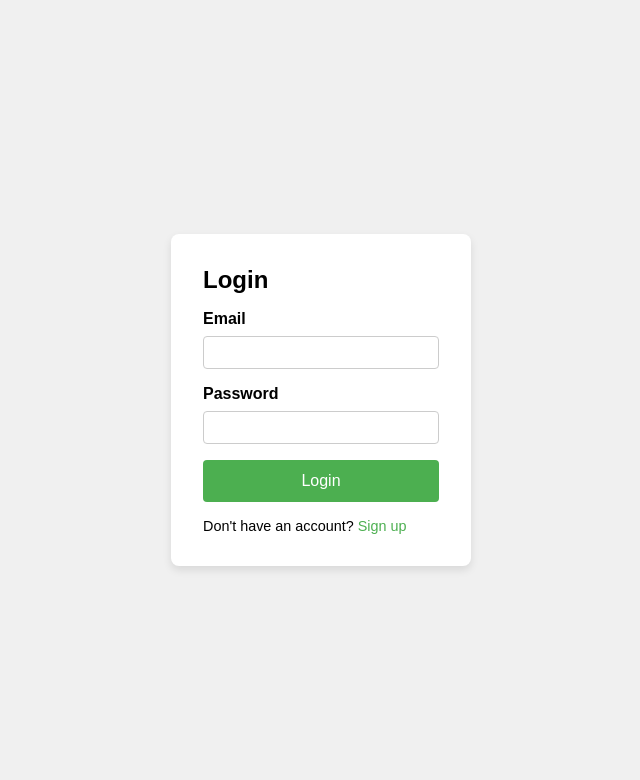
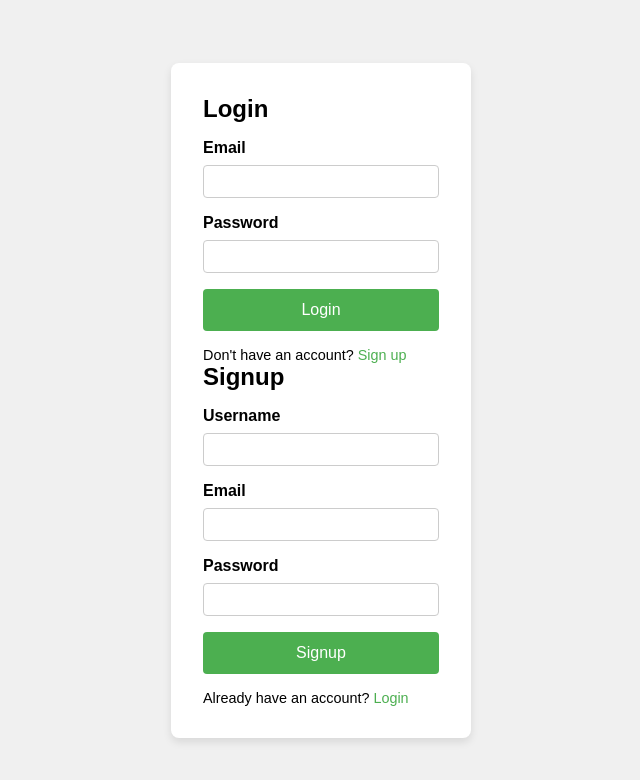
Before and after one commit to shrey3456/prac_3, a plain HTML site: page index.html in a window 1280 px wide. Shown: the whole page, without its empty margins (319-959 px from the left). Drawn offline with Linux system fonts and the light colour scheme.

Commit message:
signup added

```diff
--- a/index.html
+++ b/index.html
@@ -23,5 +23,25 @@
         <p>Don't have an account? <a href="#signup">Sign up</a></p>
       </form>
     </div>
+    <div class="form-container" id="signup">
+        <h2>Signup</h2>
+        <form action="/signup" method="POST">
+          <div class="input-group">
+            <label for="username">Username</label>
+            <input type="text" id="username" name="username" required>
+          </div>
+          <div class="input-group">
+            <label for="email">Email</label>
+            <input type="email" id="signup-email" name="email" required>
+          </div>
+          <div class="input-group">
+            <label for="password">Password</label>
+            <input type="password" id="signup-password" name="password" required>
+          </div>
+          <button type="submit">Signup</button>
+          <p>Already have an account? <a href="#login">Login</a></p>
+        </form>
+      </div>
+    </div>
 </body>
 </html>
```
